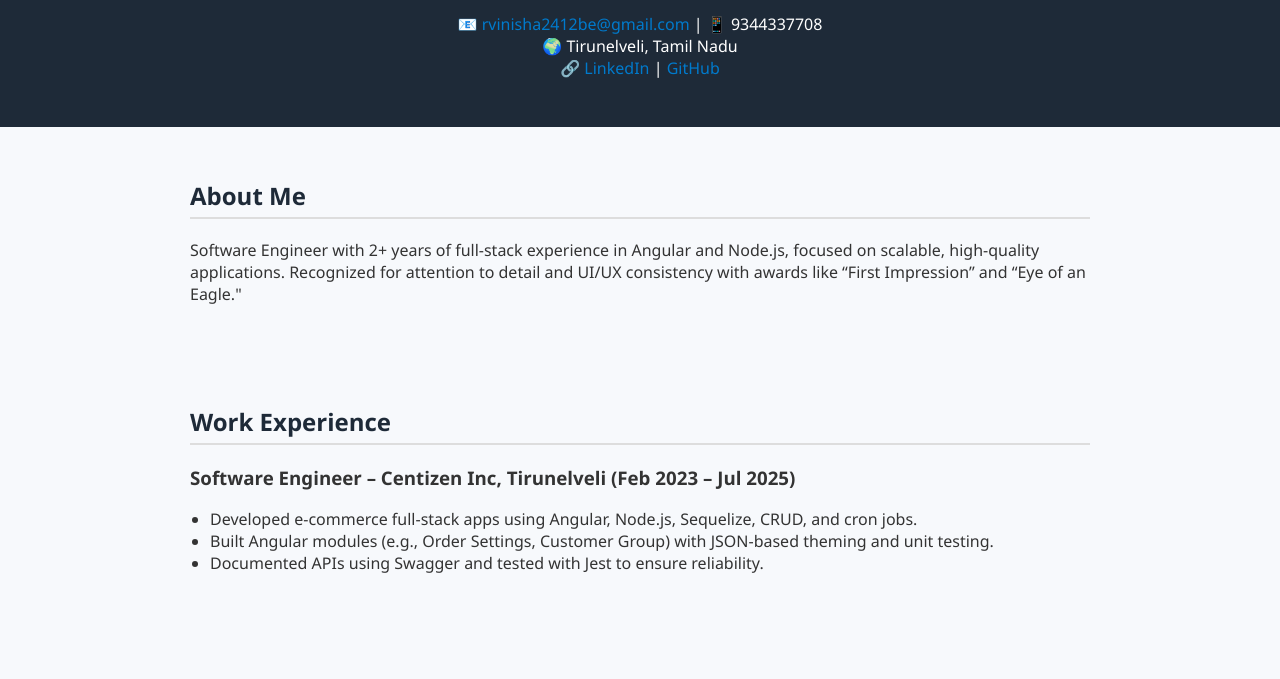
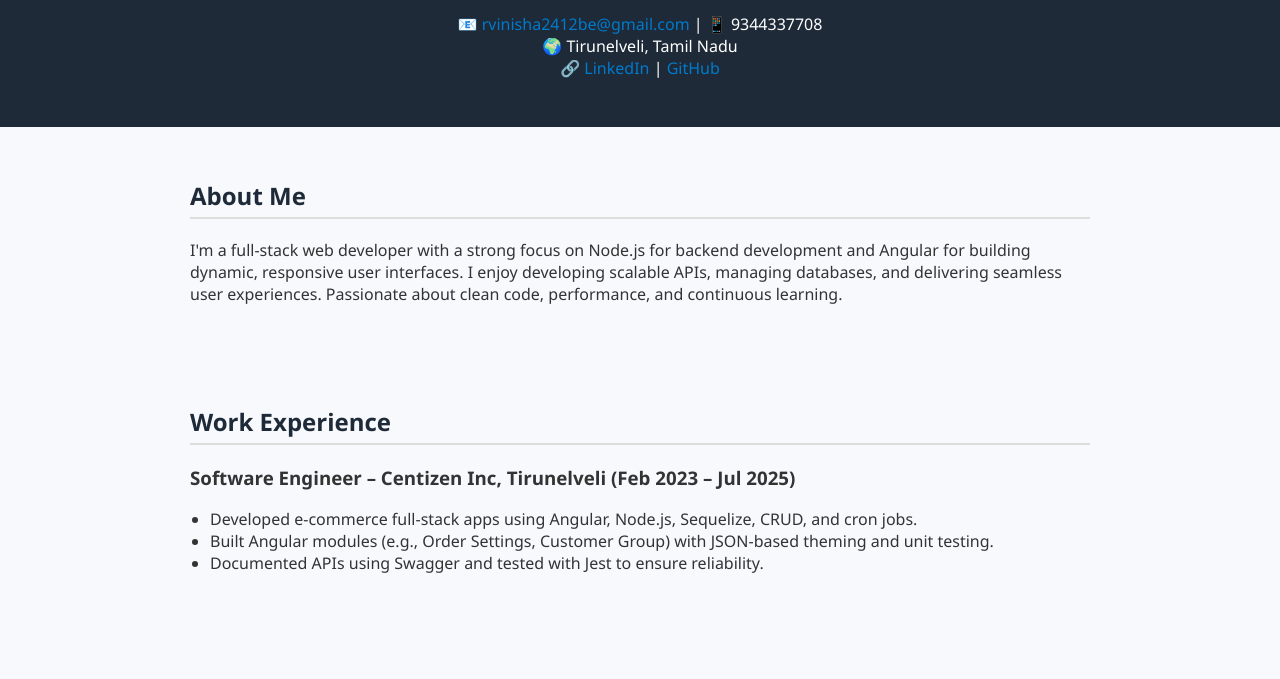
Before and after one commit to VinishaRA/portfolio, a plain HTML site: page index.html in a window 1280 px wide. Shown: the part 116-795 px from the top of the page. Drawn offline with Linux system fonts and the light colour scheme.

Commit message:
Update index.html

```diff
--- a/index.html
+++ b/index.html
@@ -66,8 +66,8 @@
   <section>
     <h2>About Me</h2>
     <p>
-      Software Engineer with 2+ years of full-stack experience in Angular and Node.js, focused on scalable, high-quality applications. Recognized for attention to detail and UI/UX consistency with awards like “First Impression” and “Eye of an Eagle."
-    </p>
+      I'm a full-stack web developer with a strong focus on Node.js for backend development and Angular for building dynamic, responsive user interfaces. I enjoy developing scalable APIs, managing databases, and delivering seamless user experiences. Passionate about clean code, performance, and continuous learning.
+   </p>
   </section>
 
   <section>
```
